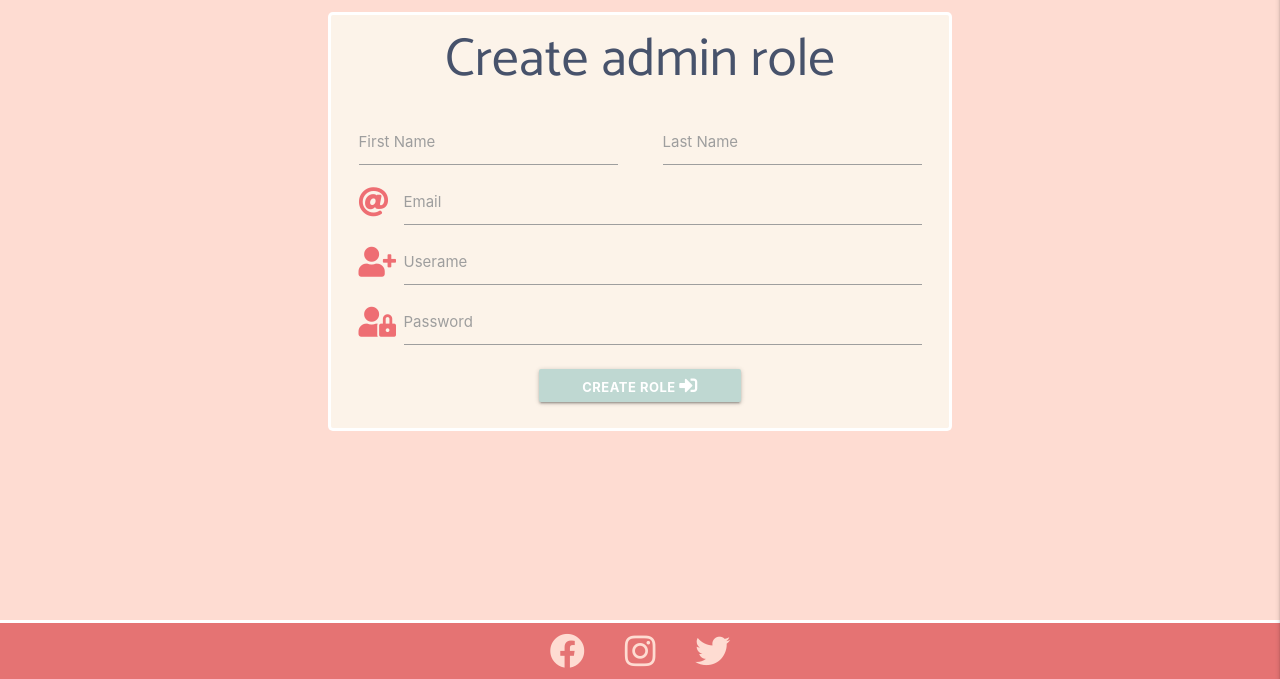
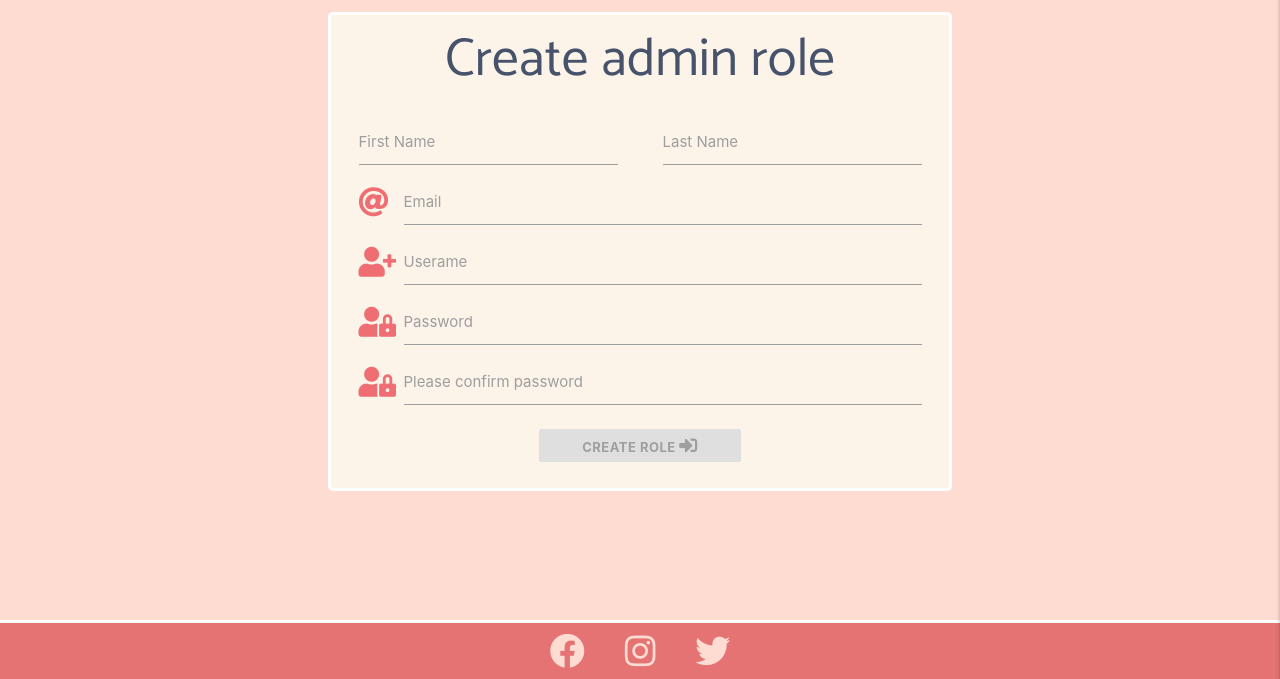
Before and after one commit to C-Undritz/Community-Treats, a Flask app: page /create_admin in a window 1280 px wide. Shown: the part 121-800 px from the top of the page. Run offline with Flask 2, Linux system fonts and the light colour scheme; some libraries are stand-ins or nearby versions; some web fonts are replaced.

Commit message:
feat: added additional confirm password field and other elements for password check

```diff
--- a/templates/create_admin.html
+++ b/templates/create_admin.html
@@ -69,9 +69,22 @@
                     </div>
                 </div>
             </div>
+            <!-- confirm Password input -->
+            <div class="row">
+                <div class="col s12">
+                    <div class="input-field col s12">
+                        <i class="fas fa-user-lock prefix icon-style"></i>
+                        <input id="confirm-password" name="password" type="password" class="validate"
+                            pattern="^[a-zA-Z0-9]{5,15}$" required>
+                        <label for="password">Please confirm password</label>
+                    </div>
+                </div>
+            </div>
+            <!-- message stating whether passwords match or not displayed here -->
+            <div id="password-message"></div>
             <!-- Submit button to register -->
             <div class="row place-center">
-                <button type="submit" class="col s6 m4 btn-small offset-s3 offset-m4 custom-btn">
+                <button type="submit" id="submit-button" class="col s6 m4 btn-small offset-s3 offset-m4 custom-btn">
                     Create role <i class="fas fa-sign-in-alt"></i>
                 </button>
             </div>
@@ -80,3 +93,8 @@
 </div>
 
 {% endblock %}
+{% block scripts %}
+
+<script src="{{ url_for('static', filename='js/password_check_script.js') }}"></script>
+
+{% endblock %}
```
